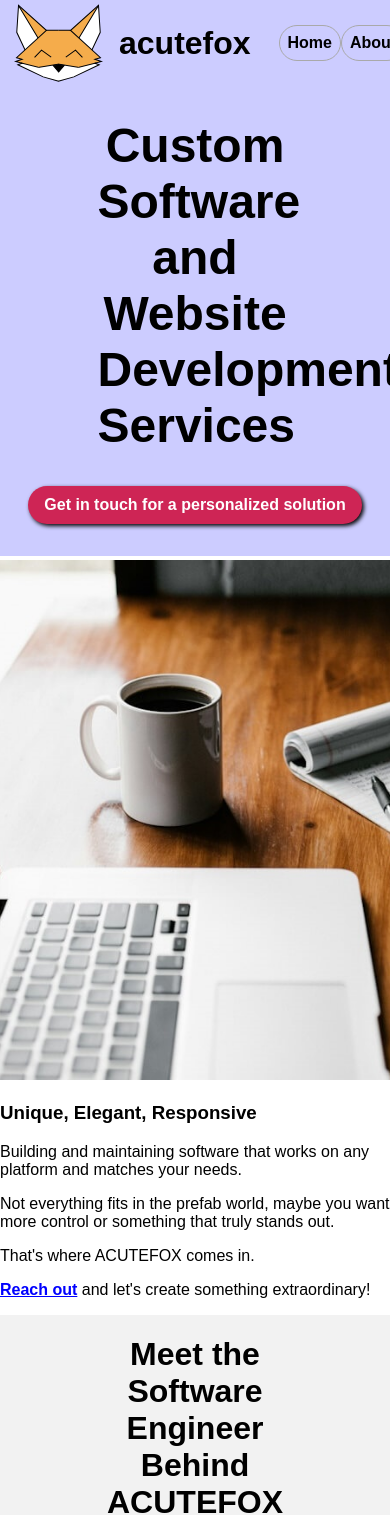
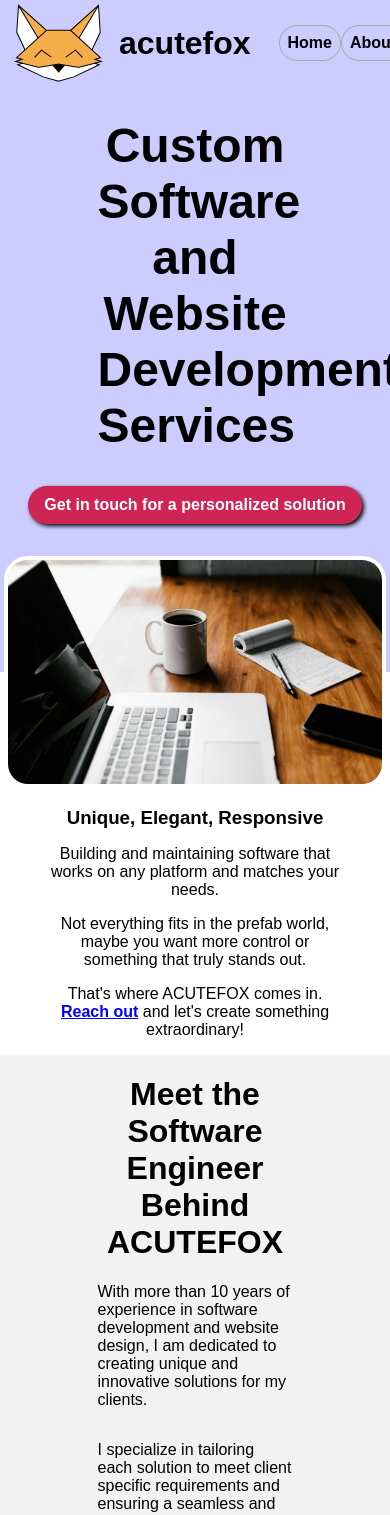
Before and after one commit to FoxOkami/acutefox, a React (Create React App) app: page / in a window 390 px wide. Shown: the top 1515 px of the page. Built offline with nearby package versions, Linux system fonts and the light colour scheme; no server answers.

Commit message:
Added responsive media query for captivator

```diff
--- a/src/App.css
+++ b/src/App.css
@@ -5,6 +5,7 @@
 }
 
 .App {
+  width:100%;
   display: flex;
   flex-direction: column;
   justify-content: flex-end;
--- a/src/captivator/Captivator.css
+++ b/src/captivator/Captivator.css
@@ -24,11 +24,13 @@
   flex-direction: row;
   justify-content: center;
   overflow: hidden;
-  height: 33rem;
+  height: auto;
   background-image: linear-gradient(180deg, rgb(204, 204, 255) 50%, white 50%);
 }
 
 .captivator-head-image {
+  max-width: 98vw;
+  max-height: fit-content;
   border: 0.25rem solid white;
   border-radius: 1.5rem;
 }
@@ -44,3 +46,25 @@
 .captivator-description {
   width: 25rem;
 }
+
+@media screen and (max-width: 1023px) {
+  .captivator-description {
+    width: 100%;
+    display: flex;
+    flex-direction: column;
+    align-items: center;
+    padding-bottom: 1rem;
+  }
+
+  .captivator-description > h3 {
+    text-align: center;
+    margin-bottom: unset;
+  }
+
+  .captivator-description > p {
+    text-align: center;
+    padding-left: 3rem;
+    padding-right: 3rem;
+    margin-bottom: unset;
+  }
+}
--- a/src/captivator/Captivator.js
+++ b/src/captivator/Captivator.js
@@ -26,8 +26,7 @@ export default function Captivator() {
             Not everything fits in the prefab world, maybe you want more control
             or something that truly stands out.
           </p>
-          <p>That's where ACUTEFOX comes in.</p>
-          <p>
+          <p>That's where ACUTEFOX comes in.{" "}
             <a href="#contact-landing" className="global-text-link">
               Reach out
             </a>{" "}
--- a/src/device-animation/DeviceAnimation.css
+++ b/src/device-animation/DeviceAnimation.css
@@ -1,10 +1,6 @@
-:root {
-    --max-width: 28em;
-    --max-height: 16.75em;
-}
 .device-container {
-    width: var(--max-width);
-    height: var(--max-height);
+  width: 28rem;
+  height: 16.75rem;
   display: flex;
   flex-direction: row;
   align-items: center;
@@ -79,7 +75,7 @@
 }
 
 .tablet .link {
-    height: 32%
+  height: 32%;
 }
 
 .tablet .sub-container {
@@ -115,8 +111,8 @@
 
 .pc {
   /* 16:9 ratio */
-    width: var(--max-width);
-    height: var(--max-height);
+  width: 28rem;
+  height: 16.75rem;
 }
 
 .pc .sub-container {
```
Lines whose indentation alone changed are shown as unchanged.
